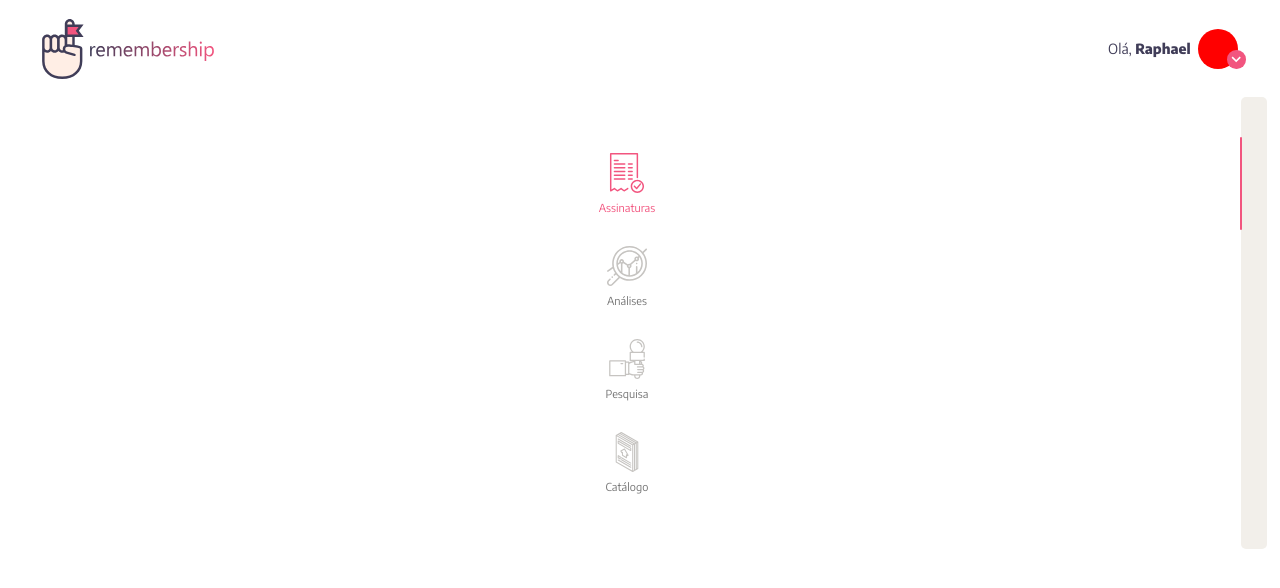
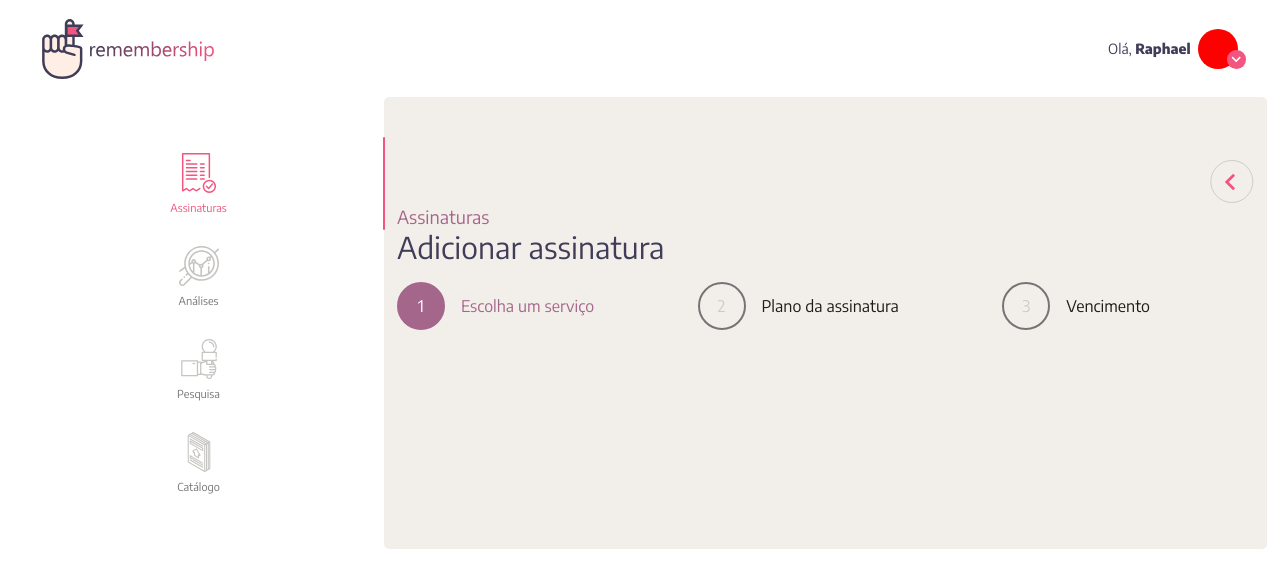
Before and after one commit to raphaelaleixo/remembership, a Nuxt app in the folder app/: page /subscriptions/add in a window 1280 px wide. Shown: the top 588 px of the page. Built offline with nearby package versions, Linux system fonts and the light colour scheme.

Commit message:
start of 'add subscription' page

```diff
--- a/app/assets/styles/_variables.scss
+++ b/app/assets/styles/_variables.scss
@@ -5,6 +5,7 @@
     --black: #1e1b18;
     --gray:#757575;
     --green:#20bf55;
+    --lightgray:#ceccc9;
     --pink: #f2557f;
     --purple: #403d58;
     --violet: #a5668b;
--- a/app/assets/styles/main.scss
+++ b/app/assets/styles/main.scss
@@ -2,17 +2,17 @@
 
 * {
   box-sizing: border-box;
-    &:after, &:before {
+  &:after,
+  &:before {
     box-sizing: inherit;
   }
 }
 
-
 body {
-    margin:0;
-    padding:0;
-    font-family: 'Encode Sans', sans-serif;
-    color:var(--black);
+  margin: 0;
+  padding: 0;
+  font-family: "Encode Sans", sans-serif;
+  color: var(--black);
 }
 
 a {
@@ -22,20 +22,20 @@ a {
 
 .wrapper {
   @include fs_row();
-    margin:0 auto;
+  margin: 0 auto;
 }
 
 .main {
   @include fs_grid_cell_padded();
   @include fs_cell_lg(11);
   background: var(--beige);
-    border-radius:5px;
-    overflow:hidden;
+  border-radius: 5px;
+  overflow: hidden;
 }
 
 .page-wrapper {
   @include fs_row_row();
-    padding:3.5em 0;
+  padding: 3.5em 0;
 }
 
 .header {
@@ -49,9 +49,9 @@ a {
 
 .header__logo {
   font-size: 1em;
-    height: 3.750em;
-    width:11em;
-    background:url(~/assets/images/logo.svg) no-repeat center left;
+  height: 3.75em;
+  width: 11em;
+  background: url(~/assets/images/logo.svg) no-repeat center left;
   background-size: contain;
   text-indent: -9999px;
 }
@@ -62,17 +62,28 @@ a {
   @include fs_push_lg(1);
 }
 
+.page-back {
+  @include fs_grid_cell;
+  @include fs_cell_xl(1);
+  text-align: right;
+}
+
+.page-back + .page-header {
+  @include fs_grid_cell;
+  @include fs_cell_xl(5);
+}
+
 .page-header__title {
   font-size: 1.125em;
   font-weight: normal;
   color: var(--violet);
-    margin:0;
+  margin: 0;
 }
 
 .page-header__big-text {
   font-size: 1.875em;
   color: var(--purple);
-    margin:0;
+  margin: 0;
   .price {
     font-weight: bolder;
   }
@@ -82,7 +93,7 @@ a {
 }
 
 .page-filters {
-    margin:1em 0;
+  margin: 1em 0;
   @include fs_grid_cell;
   @include fs_cell_xl(10);
   @include fs_push_lg(1);
@@ -93,8 +104,15 @@ a {
 }
 
 .page-content {
-    margin:1em 0;
+  margin: 1em 0;
   @include fs_grid_cell;
   @include fs_cell_xl(10);
   @include fs_push_lg(1);
 }
+
+.subscription-step {
+  display: flex;
+}
+.step-number {
+  background: var(--purple);
+}
--- /dev/null
+++ b/app/components/navigation/back-button.vue
@@ -0,0 +1,49 @@
+<template>
+  <button class="back-button" @click.prevent="goBack">
+    <chevron-down/>
+  </button>
+</template>
+
+<script>
+  import chevronDown from '~/components/icons/chevron-down.vue';
+  export default {
+    components: {
+      chevronDown
+    },
+    methods: {
+      goBack() {
+        this.$router.go(-1);
+      }
+    }
+  }
+</script>
+
+<style lang="scss">
+@import "~assets/styles/_variables.scss";
+.back-button {
+  margin-top:0.5em;
+  width:3.25em;
+  height:3.25em;
+  background:none;
+  border:1px solid var(--lightgray);
+  border-radius:50%;
+  transform:rotate(90deg);
+  position:relative;
+  cursor: pointer;
+  transition:border 0.3s ease-out;
+  svg {
+    width:2.5em;
+    height:2.5em;
+    position:absolute;
+    top:53%;
+    left:50%;
+    transform:translate(-50%,-50%);
+  }
+  path {
+    fill: var(--pink);
+  }
+  &:hover {
+    border-color: var(--pink);
+  }
+}
+</style>
--- /dev/null
+++ b/app/components/subscriptions/subscription-step.vue
@@ -0,0 +1,22 @@
+<template>
+  <div>
+    <div class="step__number">{{step.number}}</div>
+    <div class="step__text">{{step.text}}</div>
+  </div>
+</template>
+
+<script>
+export default {
+  props: {
+    step: {
+      type:Object,
+      required:true
+    }
+  }
+};
+</script>
+
+<style lang="scss">
+@import "~assets/styles/_variables.scss";
+
+</style>
--- /dev/null
+++ b/app/components/subscriptions/subscription-steps.vue
@@ -0,0 +1,64 @@
+<template>
+  <div>
+    <subscription-step class="subscription-step"
+      v-for="(step,key) in steps"
+      :key="key"
+      :step="step"
+      :class="{'step_taken':actualStep >= key+1}"/>
+  </div>
+</template>
+
+<script>
+import subscriptionStep from "~/components/subscriptions/subscription-step.vue";
+export default {
+  components: {
+    subscriptionStep
+  },
+  data() {
+    return {
+      steps: [
+        { number: 1, text: "Escolha um serviço" },
+        { number: 2, text: "Plano da assinatura" },
+        { number: 3, text: "Vencimento" }
+      ]
+    };
+  },
+  props: {
+    actualStep: {
+      type: Number,
+      required: true
+    }
+  }
+};
+</script>
+
+<style lang="scss">
+@import "~assets/styles/_variables.scss";
+.subscription-step {
+  display: flex;
+  align-items: center;
+  flex-grow: 1;
+}
+.step__number {
+  display: flex;
+  height: 3em;
+  width: 3em;
+  margin-right: 1em;
+  align-items: center;
+  justify-content: center;
+  color: var(--lightgray);
+  background: rgba(0, 0, 0, 0);
+  border: 2px solid var(--gray);
+  border-radius: 50%;
+  .step_taken & {
+    border-color: var(--violet);
+    background: var(--violet);
+    color: #fff;
+  }
+}
+.step__text {
+  .step_taken & {
+    color: var(--violet);
+  }
+}
+</style>
--- a/app/layouts/default.vue
+++ b/app/layouts/default.vue
@@ -25,15 +25,15 @@ export default {
 
 <style>
 .page-enter-active, .page-leave-active {
-  animation-duration: 0.5s;
+  animation-duration: 0.25s;
   animation-fill-mode: both;
 }
 @keyframes enter {
   from {
-    transform: translateX(-100%);
+    opacity:0;
   }
   to {
-    transform: translateX(0);
+    opacity:1;
   }
 }
 .page-enter-active {
@@ -42,10 +42,10 @@ export default {
 
 @keyframes leave {
   from {
-    transform: translateX(0);
+    opacity:1;
   }
   to {
-    transform: translateX(100%);
+    opacity:0;
   }
 }
 .page-leave-active {
--- /dev/null
+++ b/app/pages/subscriptions/add/index.vue
@@ -0,0 +1,37 @@
+<template>
+  <section class="subscription-page">
+      <div class="page-back">
+        <back-button/>
+      </div>
+      <header class="page-header">
+          <h2 class="page-header__title">Assinaturas</h2>
+          <p class="page-header__big-text">Adicionar assinatura</p>
+      </header>
+      <div class="page-content">
+        <subscription-steps :actualStep="actualStep" class="subscription-steps"/>
+      </div>
+  </section>
+</template>
+
+<script>
+  import backButton from '~/components/navigation/back-button.vue';
+  import subscriptionSteps from '~/components/subscriptions/subscription-steps.vue';
+  export default {
+    components: {
+      backButton,
+      subscriptionSteps
+    },
+    data() {
+      return {
+        actualStep: 1
+      }
+    }
+  }
+</script>
+
+<style lang="scss">
+@import "~assets/styles/_variables.scss";
+.subscription-steps {
+  display:flex;
+}
+</style>
--- a/app/pages/subscriptions/index.vue
+++ b/app/pages/subscriptions/index.vue
@@ -12,8 +12,7 @@
       </div>
       <div class="page-content subscriptions">
         <div class="subscriptions__wrapper">
-          <button class="subscriptions__add">
-          </button>
+          <button @click="addSubscription" class="subscriptions__add">Adicione uma<br/>assinatura</button>
           <subscription-card
             v-for="(subscription, key) in subscriptions"
             :key="key"
@@ -25,7 +24,7 @@
 <script>
 import dropdown from "~/components/UI/dropdown/dropdown.vue";
 import textInput from "~/components/UI/text-input/text-input.vue";
-import subscriptionCard from "~/components/subscriptions/subscription-card.vue"
+import subscriptionCard from "~/components/subscriptions/subscription-card.vue";
 export default {
   data() {
     return {
@@ -36,49 +35,49 @@ export default {
       ordenationDropdown: [{ label: "Mais recentes primeiro" }],
       subscriptions: [
         {
-          title:"Amazon Prime Video",
+          title: "Amazon Prime Video",
           type: {
-            name:"Video sob demanda"
+            name: "Video sob demanda"
           },
           usage: {
-            level:"5",
-            text:"Uso muito frequente",
-            icon:""
+            level: "5",
+            text: "Uso muito frequente",
+            icon: ""
           },
-          price:14.90,
-          expiration:"29/01",
+          price: 14.9,
+          expiration: "29/01",
           discount: {
-            price:7.90,
-            endDate:"07/06"
+            price: 7.9,
+            endDate: "07/06"
           }
         },
         {
-          title:"Netflix",
+          title: "Netflix",
           type: {
-            name:"Video sob demanda"
+            name: "Video sob demanda"
           },
           usage: {
-            level:"5",
-            text:"Uso muito frequente",
-            icon:""
+            level: "5",
+            text: "Uso muito frequente",
+            icon: ""
           },
-          price:27.90,
-          expiration:"29/01"
+          price: 27.9,
+          expiration: "29/01"
         },
         {
-          title:"Medium",
+          title: "Medium",
           type: {
-            name:"Leitura"
+            name: "Leitura"
           },
           usage: {
-            level:"1",
-            text:"Uso muito raro",
-            icon:""
+            level: "1",
+            text: "Uso muito raro",
+            icon: ""
           },
-          price:5.00,
-          expiration:"29/01",
+          price: 5.0,
+          expiration: "29/01",
           freeTrial: {
-            endDate:"23/06"
+            endDate: "23/06"
           }
         }
       ]
@@ -92,18 +91,23 @@ export default {
   computed: {
     totalPrice() {
       let prices = [];
-        for (let i=0; i<this.subscriptions.length; i++) {
+      for (let i = 0; i < this.subscriptions.length; i++) {
         if (this.subscriptions[i].discount) {
           prices.push(this.subscriptions[i].discount.price);
         } else if (!this.subscriptions[i].freeTrial) {
           prices.push(this.subscriptions[i].price);
         }
       }
-        let sum = prices.reduce((a,b) => a + b).toFixed(2);
-        let price = {}
-        price.integer = sum.substr(0, sum.indexOf('.'));
-        price.decimal = sum.substr(sum.indexOf('.')+1);
+      let sum = prices.reduce((a, b) => a + b).toFixed(2);
+      let price = {};
+      price.integer = sum.substr(0, sum.indexOf("."));
+      price.decimal = sum.substr(sum.indexOf(".") + 1);
       return price;
+    }
+  },
+  methods: {
+    addSubscription() {
+      this.$router.push("/subscriptions/add");
     }
   }
 };
@@ -111,8 +115,37 @@ export default {
 <style lang="scss">
 @import "~assets/styles/_variables.scss";
 .subscriptions__wrapper {
-    display:grid;
+  display: grid;
   grid-template-columns: 1fr 1fr 1fr;
-    grid-gap:1em 1em;
+  grid-gap: 1em 1em;
+}
+
+.subscriptions__add {
+  background: rgba(255, 255, 255, 0);
+  border: none;
+  border-radius: 4px;
+  display: flex;
+  justify-content: center;
+  align-items: center;
+  flex-direction: column;
+  color: var(--pink);
+  cursor: pointer;
+  transition: all 0.5s ease-out;
+  font-family: inherit;
+  line-height: 1.1;
+    font-weight: bolder;
+  &:before {
+    content: "+";
+    font-size: 3em;
+    width: 1.125em;
+    height: 1.125em;
+    background: var(--pink);
+    color: #fff;
+    border-radius: 50%;
+    margin-bottom: 0.15em;
+  }
+  &:hover {
+    background: rgba(255, 255, 255, 0.5);
+  }
 }
 </style>
```
Lines whose indentation alone changed are shown as unchanged.
